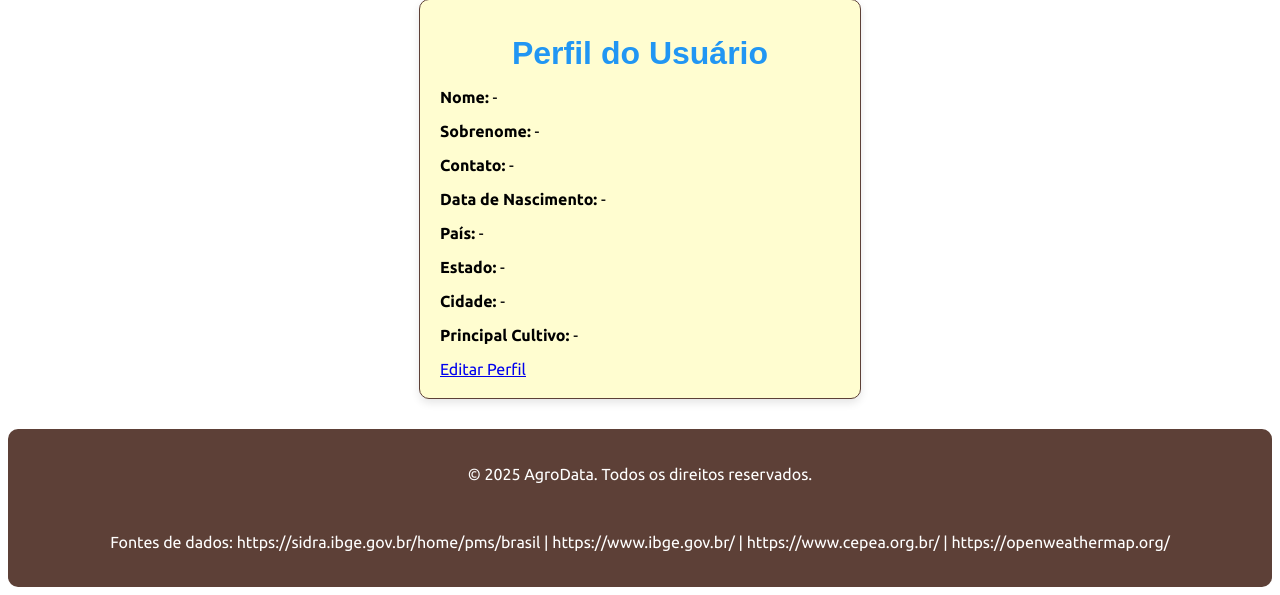
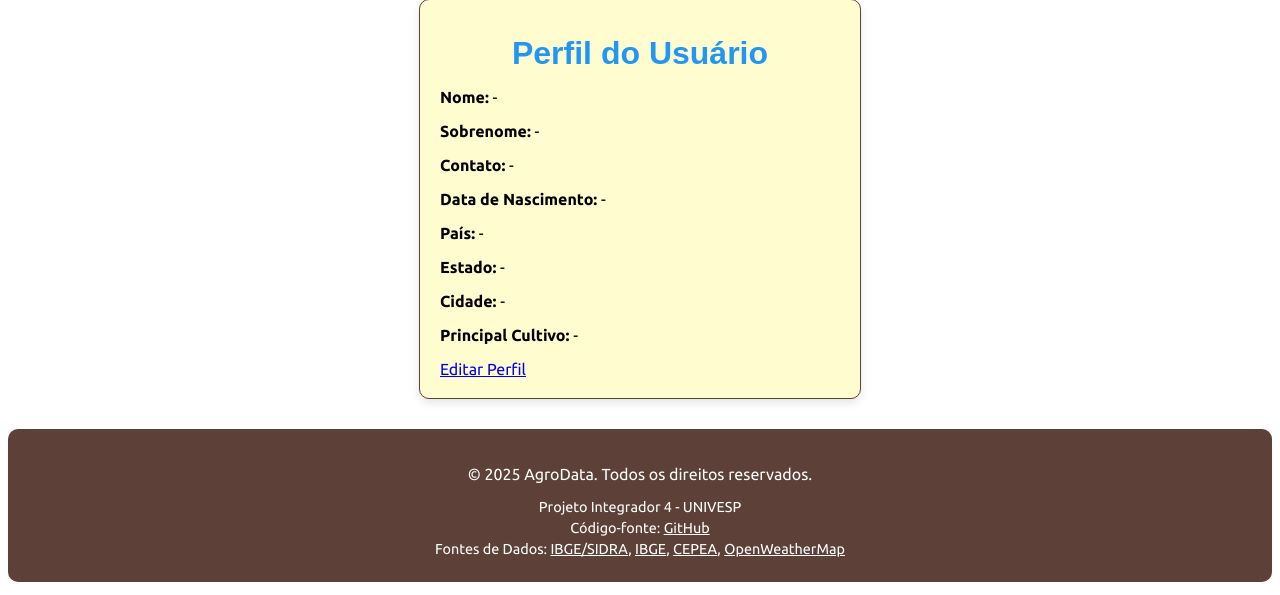
Before and after one commit to Guisbeghendev/univespi4_v2, a Django app: page /dashboard/profile/ in a window 1280 px wide. Shown: the part 438-1033 px from the top of the page. Run offline with Django 5.2, Linux system fonts and the light colour scheme; the visitor is signed in with stand-in values (Sample User, id 1); data comes from the database, SQL or seed files in the repository; some web fonts are replaced.

Commit message:
atualização geral

```diff
--- a/static/assets/css/main.css
+++ b/static/assets/css/main.css
@@ -868,3 +868,28 @@ button[type="submit"]:disabled {
     margin-bottom: 25px;
     font-weight: bold;
 }
+
+/* --- Estilos Adicionais para o Footer --- */
+
+/* Estiliza os links no footer (já definido para ser branco no pai, mas reforçamos) */
+footer .footer-link {
+    color: #fff;
+    text-decoration: underline;
+    transition: color 0.3s ease;
+}
+
+/* Aplica o hover amarelo para consistência */
+footer .footer-link:hover {
+    color: #FFD700;
+}
+
+/* Container de detalhes para centralizar o texto (opcional, mas limpa o HTML) */
+.footer-details {
+    margin-top: 10px;
+    font-size: 0.9em;
+}
+
+/* Garante que os parágrafos internos tenham margem mínima */
+.footer-details p {
+    margin: 5px 0;
+}
--- a/templates/partials/footer.html
+++ b/templates/partials/footer.html
@@ -1,5 +1,20 @@
 <footer>
     <p>&copy; 2025 AgroData. Todos os direitos reservados.</p>
-    <br>
-    <p>Fontes de dados: https://sidra.ibge.gov.br/home/pms/brasil | https://www.ibge.gov.br/ | https://www.cepea.org.br/ | https://openweathermap.org/</p>
+
+    <div class="footer-details">
+        <p>Projeto Integrador 4 - UNIVESP</p>
+        <p>
+            Código-fonte:
+            <a href="https://github.com/Guisbeghendev/univespi4_v2" target="_blank" class="footer-link">
+                GitHub
+            </a>
+        </p>
+        <p>
+            Fontes de Dados:
+            <a href="https://sidra.ibge.gov.br/home/pms/brasil" target="_blank" class="footer-link">IBGE/SIDRA</a>,
+            <a href="https://www.ibge.gov.br/" target="_blank" class="footer-link">IBGE</a>,
+            <a href="https://www.cepea.org.br/" target="_blank" class="footer-link">CEPEA</a>,
+            <a href="https://openweathermap.org/" target="_blank" class="footer-link">OpenWeatherMap</a>
+        </p>
+    </div>
 </footer>
```
